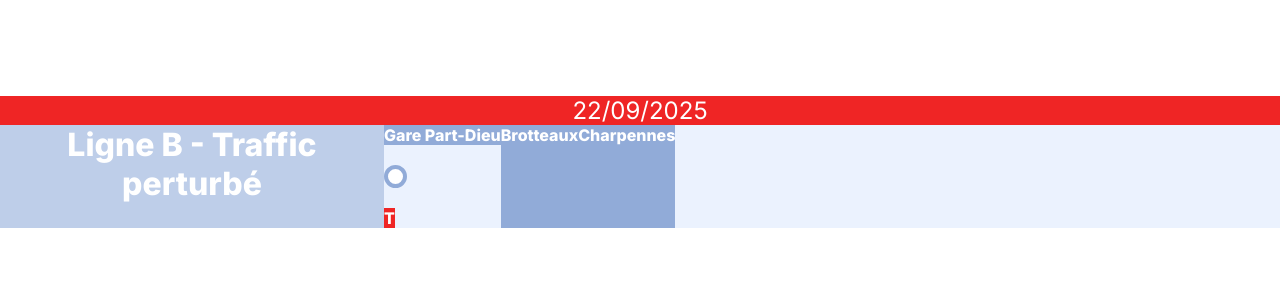
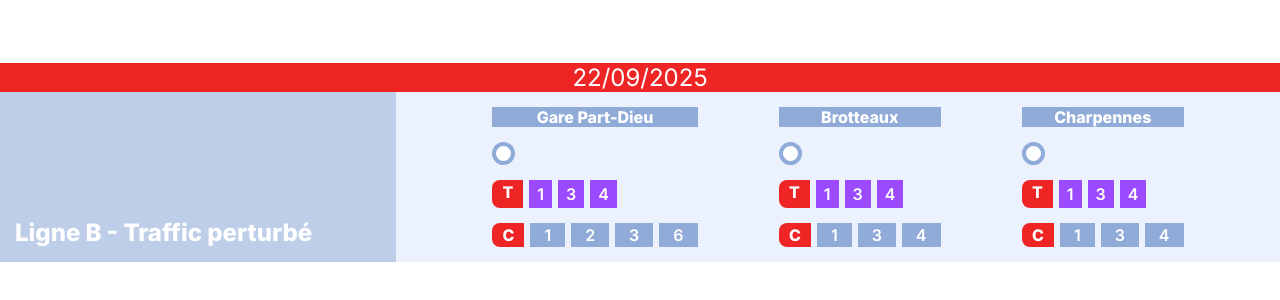
Before and after one commit to Kynlow/subway-station-network, a plain HTML site: page index.html in a window 1280 px wide. Shown: the part 238-538 px from the top of the page. Drawn offline with Linux system fonts and the light colour scheme.

Commit message:
date+div1-and2

```diff
--- a/index.html
+++ b/index.html
@@ -16,15 +16,59 @@
 		<main>
 			<div class="date">22/09/2025</div>
 			<div class="lig-cor-row">
-				<div class="ligne-B">Ligne B - Traffic perturbé</div>
+				<div class="ligne-B">
+					<h1 class="ligne-B-text">Ligne B - Traffic perturbé</h1>
+				</div>
 				<div class="correspondances">
-					<div class="arrets">
-						<div class="colonne-part"><p>Gare Part-Dieu</p>
+					<div class="colonne-part">
+						<h2>Gare Part-Dieu</h2>
 						<div class="ronds"></div>
-					<div class="T">T</div>
+						<div class="tram-T">
+							<p class="T">T</p>
+							<div class="tram">1</div>
+							<div class="tram">3</div>
+							<div class="tram">4</div>
+						</div>
+						<div class="tram-T">
+							<p class="T">C</p>
+							<div class="bus">1</div>
+							<div class="bus">2</div>
+							<div class="bus">3</div>
+							<div class="bus">6</div>
+						</div>
 					</div>
-						<p>Brotteaux</p>
-						<p>Charpennes</p>
+					<div class="colonne-part">
+						<h2>Brotteaux</h2>
+						<div class="ronds"></div>
+						<div class="tram-T">
+							<p class="T">T</p>
+							<div class="tram">1</div>
+							<div class="tram">3</div>
+							<div class="tram">4</div>
+						</div>
+						<div class="tram-T">
+							<p class="T">C</p>
+							<div class="bus">1</div>
+							<div class="bus">3</div>
+							<div class="bus">4</div>
+						</div>
+					</div>
+					<div class="colonne-part">
+						<h2>Charpennes</h2>
+						<div class="ronds"></div>
+						<div class="tram-T">
+							<p class="T">T</p>
+							<div class="tram">1</div>
+							<div class="tram">3</div>
+							<div class="tram">4</div>
+						</div>
+						<div class="tram-T">
+							<p class="T">C</p>
+							<div class="bus">1</div>
+							<div class="bus">3</div>
+							<div class="bus">4</div>
+						</div>
+					</div>
 				</div>
 			</div>
 		</main>
--- a/styles.css
+++ b/styles.css
@@ -29,28 +29,43 @@ main {
 	background-color: #becee9;
 	width: 30%;
 	text-align: center;
+	display: flex;
+	align-items: end;
+	padding: 15px;
+}
+.ligne-B-text {
 	color: white;
 	font-weight: 800;
-	font-size: 32px;
+	font-size: 24px;
 }
 .correspondances {
+	display: flex;
+	justify-content: space-evenly;
 	background-color: #ebf2fe;
 	width: 70%;
+	padding: 15px;
 }
 .arrets {
 	display: flex;
 }
-p {
+h2 {
 	background-color: #91abd8;
 	color: white;
 	font-weight: 800;
 	font-size: 16px;
+	text-align: center;
 }
 .colonne-part {
 	flex-direction: column;
-	gap: 20px;
 	display: flex;
+	gap: 15px;
 }
+
+.colonne-dash {
+	height: 0px;
+	border: 1px dashed red;
+}
+
 .ronds {
 	background-color: white;
 	border-radius: 999px;
@@ -61,6 +76,32 @@ p {
 .T {
 	background-color: #ef2525;
 	width: max-content;
+	padding: 2px 10px;
 	color: white;
 	font-weight: 800;
+	border-radius: 8px 0px 0px 8px;
 }
+.tram {
+	padding: 4px 8px;
+	width: max-content;
+	background-color: #9b4aff;
+	color: white;
+	font-weight: 600;
+}
+.tram-T {
+	display: flex;
+	flex-direction: row;
+	gap: 6px;
+}
+.bus-C {
+	display: flex;
+	flex-direction: row;
+	gap: 6px;
+}
+.bus {
+	padding: 2px 14px;
+	width: max-content;
+	background-color: #91abd8;
+	color: white;
+	font-weight: 600;
+}
```
